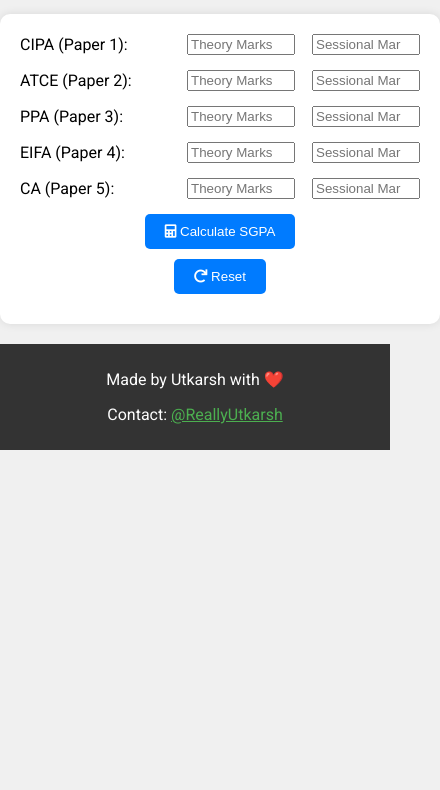
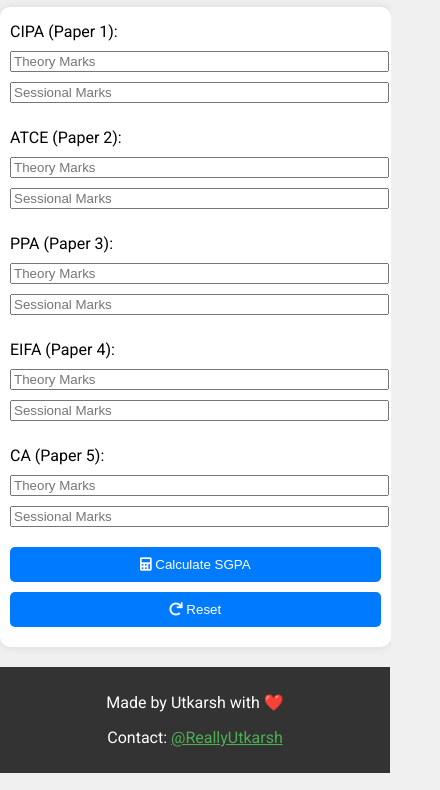
Before and after one commit to ReallyUtkarsh/sgpa-calc, a plain HTML site: page index.html in a window 390 px wide. Shown: the part 54-844 px from the top of the page, 440 px wide, since content can reach past the window. Drawn offline with Linux system fonts and the light colour scheme.

Commit message:
Update styles.css
Mobile Friendly

```diff
--- a/styles.css
+++ b/styles.css
@@ -29,7 +29,8 @@ h1, footer {
 }
 
 form {
-    width: 400px;
+    width: 90%;
+    max-width: 400px;
     margin: 20px auto;
     padding: 20px;
     background-color: #ffffff;
@@ -45,11 +46,11 @@ div.subject {
 }
 
 label {
-    width: 150px;
+    width: 45%;
 }
 
 input[type="number"] {
-    width: 100px;
+    width: 45%;
     margin-left: 10px;
 }
 
@@ -70,7 +71,8 @@ button:hover {
 }
 
 table {
-    width: 80%;
+    width: 90%;
+    max-width: 400px;
     margin: 0 auto;
     border-collapse: collapse;
     margin-top: 20px;
@@ -102,3 +104,34 @@ footer {
 footer a {
     color: #4CAF50; /* Change to a visible color */
 }
+
+/* Responsive Design */
+@media (max-width: 600px) {
+    nav h1 {
+        font-size: 18px;
+    }
+
+    form {
+        width: 95%;
+        padding: 10px;
+    }
+
+    div.subject {
+        flex-direction: column;
+        align-items: flex-start;
+    }
+
+    label, input[type="number"] {
+        width: 100%;
+        margin: 5px 0;
+    }
+
+    button {
+        width: 100%;
+        padding: 10px;
+    }
+
+    table {
+        width: 95%;
+    }
+}
```
